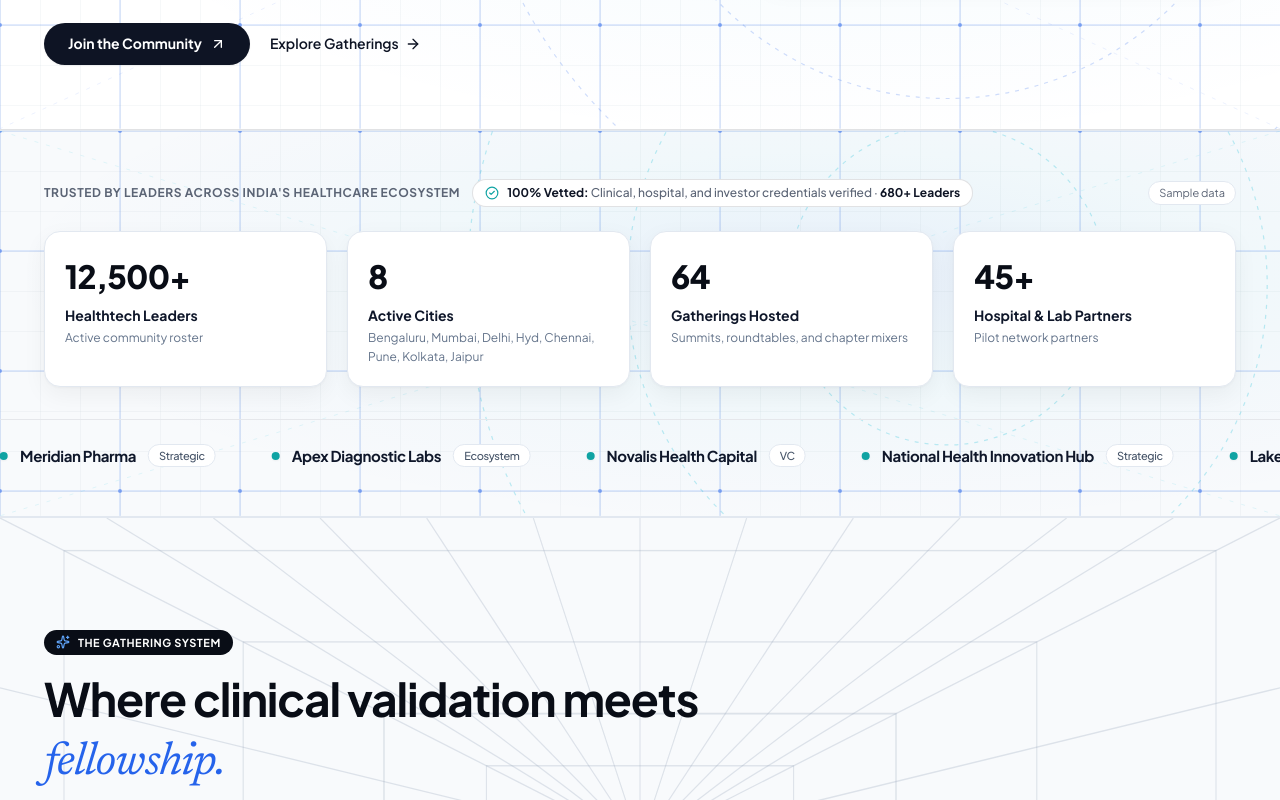
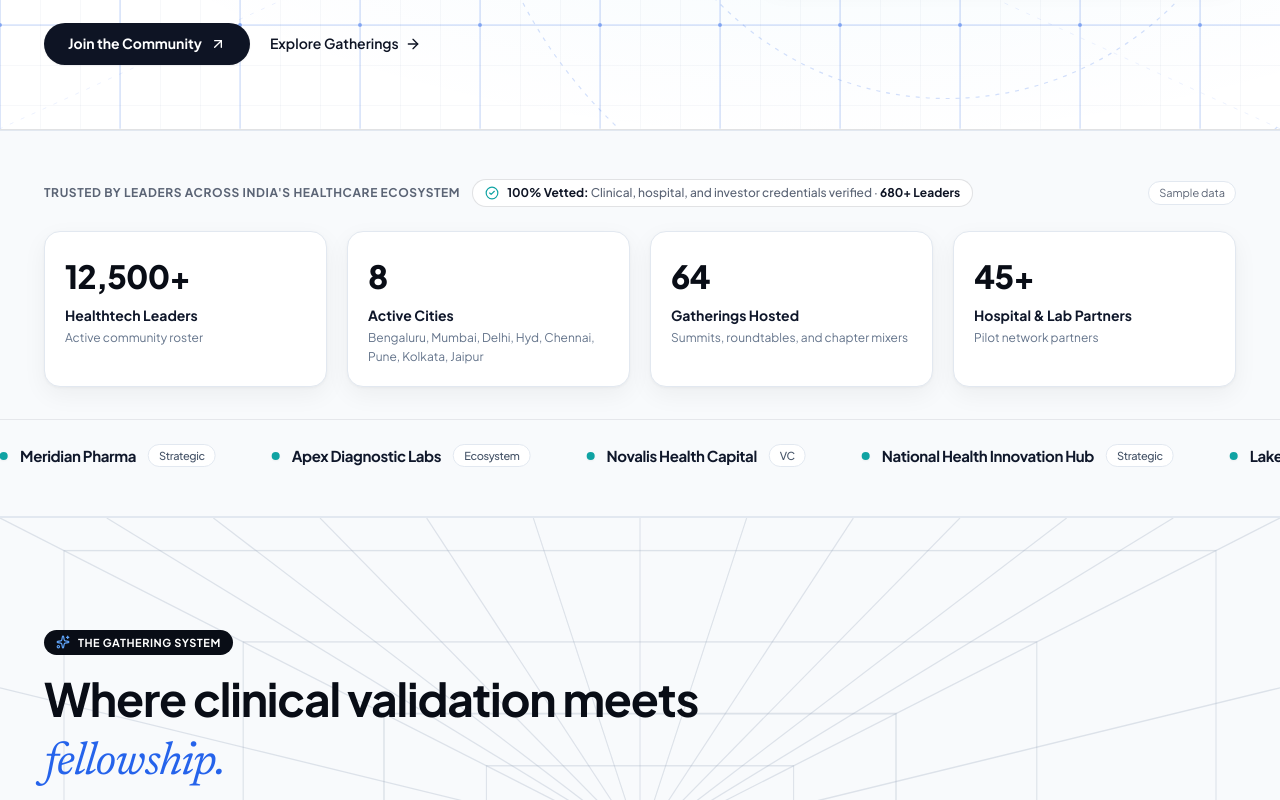
Before and after one commit to harshmakhija24/THC-WEBSITE-REBUILD, a Next.js app: page / in a window 1280 px wide. Shown: the part 520-1320 px from the top of the page. Built offline with nearby package versions, Linux system fonts and the light colour scheme.

Commit message:
revert(grid): restore original main page background patterns, masks, and proof strip exactly

```diff
--- a/app/join/JoinClient.tsx
+++ b/app/join/JoinClient.tsx
@@ -92,7 +92,6 @@ export default function JoinClient() {
         <BackgroundPattern
           variant="tech-blueprint"
           strokeColor="rgba(148, 163, 184, 0.28)"
-          accentColor="emerald"
         />
 
         <div className="max-w-container mx-auto px-4 md:px-6 relative z-10">
@@ -338,7 +337,6 @@ export default function JoinClient() {
         <BackgroundPattern
           variant="tech-blueprint"
           strokeColor="rgba(148, 163, 184, 0.22)"
-          accentColor="cobalt"
         />
 
         <div className="max-w-container mx-auto px-4 md:px-6 relative z-10">
--- a/components/BackgroundPattern.tsx
+++ b/components/BackgroundPattern.tsx
@@ -4,31 +4,17 @@ type BackgroundPatternProps = {
   variant: "tech-blueprint" | "perspective" | "network-mesh" | "topography-flow" | "cyber-rays";
   className?: string;
   strokeColor?: string;
-  accentColor?: "cobalt" | "emerald" | "cyan";
 };
 
 export default function BackgroundPattern({
   variant,
   className = "",
   strokeColor,
-  accentColor = "cobalt",
 }: BackgroundPatternProps) {
-  // 1. Tech Blueprint Grid (Hero & Join): Clean architectural grid, visible telemetry arcs, and ambient glow
+  // 1. Tech Blueprint Grid (Hero): Clean architectural grid, visible telemetry arcs, and ambient glow
   if (variant === "tech-blueprint") {
-    const stroke = strokeColor || "rgba(148, 163, 184, 0.28)";
-    const majorStroke =
-      accentColor === "emerald"
-        ? "rgba(16, 185, 129, 0.25)"
-        : accentColor === "cyan"
-        ? "rgba(6, 182, 212, 0.25)"
-        : "rgba(37, 99, 235, 0.22)";
-    const dotColor =
-      accentColor === "emerald"
-        ? "rgba(16, 185, 129, 0.5)"
-        : accentColor === "cyan"
-        ? "rgba(6, 182, 212, 0.5)"
-        : "rgba(37, 99, 235, 0.5)";
-
+    const stroke = strokeColor || "rgba(148, 163, 184, 0.25)";
+    const majorStroke = "rgba(37, 99, 235, 0.22)";
     return (
       <div
         className={`absolute inset-0 pointer-events-none overflow-hidden select-none ${className}`}
@@ -48,7 +34,7 @@ export default function BackgroundPattern({
                 fill="none"
                 stroke={stroke}
                 strokeWidth="0.8"
-                strokeOpacity="0.75"
+                strokeOpacity="0.7"
               />
             </pattern>
 
@@ -56,34 +42,22 @@ export default function BackgroundPattern({
             <pattern id="bp-grid-major" width="120" height="120" patternUnits="userSpaceOnUse">
               <rect width="120" height="120" fill="none" stroke={majorStroke} strokeWidth="1.2" />
               {/* Clean corner micro-dots at intersections */}
-              <circle cx="0" cy="0" r="2" fill={dotColor} />
-              <circle cx="120" cy="0" r="2" fill={dotColor} />
-              <circle cx="0" cy="120" r="2" fill={dotColor} />
-              <circle cx="120" cy="120" r="2" fill={dotColor} />
+              <circle cx="0" cy="0" r="2" fill="rgba(37, 99, 235, 0.45)" />
+              <circle cx="120" cy="0" r="2" fill="rgba(37, 99, 235, 0.45)" />
+              <circle cx="0" cy="120" r="2" fill="rgba(37, 99, 235, 0.45)" />
+              <circle cx="120" cy="120" r="2" fill="rgba(37, 99, 235, 0.45)" />
             </pattern>
 
-            {/* Subtle radial ambient spotlight */}
-            <radialGradient id={`hero-spotlight-${accentColor}`} cx="65%" cy="38%" r="65%">
-              <stop
-                offset="0%"
-                stopColor={accentColor === "emerald" ? "#10B981" : "#2563EB"}
-                stopOpacity="0.08"
-              />
-              <stop
-                offset="50%"
-                stopColor={accentColor === "emerald" ? "#059669" : "#06B6D4"}
-                stopOpacity="0.03"
-              />
-              <stop
-                offset="100%"
-                stopColor={accentColor === "emerald" ? "#10B981" : "#2563EB"}
-                stopOpacity="0"
-              />
+            {/* Subtle radial ambient spotlight behind hero */}
+            <radialGradient id="hero-spotlight" cx="65%" cy="38%" r="65%">
+              <stop offset="0%" stopColor="#2563EB" stopOpacity="0.08" />
+              <stop offset="50%" stopColor="#06B6D4" stopOpacity="0.03" />
+              <stop offset="100%" stopColor="#2563EB" stopOpacity="0" />
             </radialGradient>
           </defs>
 
           {/* Ambient Spotlight */}
-          <rect width="100%" height="100%" fill={`url(#hero-spotlight-${accentColor})`} />
+          <rect width="100%" height="100%" fill="url(#hero-spotlight)" />
 
           {/* Minor Grid Layer */}
           <rect width="100%" height="100%" fill="url(#bp-grid-minor)" />
@@ -96,7 +70,7 @@ export default function BackgroundPattern({
           <line x1="100%" y1="0" x2="0" y2="100%" stroke={majorStroke} strokeWidth="1" strokeDasharray="4 8" strokeOpacity="0.4" />
 
           {/* Architectural Telemetry Arcs */}
-          <g stroke={majorStroke} strokeWidth="1.2" fill="none" strokeDasharray="4 6">
+          <g stroke="rgba(37, 99, 235, 0.20)" strokeWidth="1.2" fill="none" strokeDasharray="4 6">
             <circle cx="74%" cy="40%" r="160" />
             <circle cx="74%" cy="40%" r="320" />
             <circle cx="74%" cy="40%" r="480" />
@@ -167,15 +141,16 @@ export default function BackgroundPattern({
     );
   }
 
-  // 3. Network Mesh (Directory): Interconnected node lattice with architectural blueprint grid
+  // 3. Network Mesh (Directory): Interconnected node lattice representing India's healthtech ecosystem
   if (variant === "network-mesh") {
-    const stroke = strokeColor || "rgba(148, 163, 184, 0.22)";
-    const gridStroke = "rgba(148, 163, 184, 0.18)";
-    const majorStroke = "rgba(37, 99, 235, 0.16)";
-
+    const stroke = strokeColor || "rgba(148, 163, 184, 0.20)";
     return (
       <div
         className={`absolute inset-0 pointer-events-none overflow-hidden select-none ${className}`}
+        style={{
+          maskImage: "radial-gradient(ellipse 90% 85% at 50% 45%, black 40%, transparent 95%)",
+          WebkitMaskImage: "radial-gradient(ellipse 90% 85% at 50% 45%, black 40%, transparent 95%)",
+        }}
         aria-hidden="true"
       >
         <svg
@@ -185,18 +160,6 @@ export default function BackgroundPattern({
           xmlns="http://www.w3.org/2000/svg"
         >
           <defs>
-            {/* Minor grid 40px */}
-            <pattern id="net-grid-minor" width="40" height="40" patternUnits="userSpaceOnUse">
-              <path d="M 40 0 L 0 0 0 40" fill="none" stroke={gridStroke} strokeWidth="0.8" />
-            </pattern>
-
-            {/* Major grid 120px */}
-            <pattern id="net-grid-major" width="120" height="120" patternUnits="userSpaceOnUse">
-              <rect width="120" height="120" fill="none" stroke={majorStroke} strokeWidth="1" />
-              <circle cx="0" cy="0" r="1.5" fill="rgba(37, 99, 235, 0.4)" />
-              <circle cx="120" cy="0" r="1.5" fill="rgba(37, 99, 235, 0.4)" />
-            </pattern>
-
             {/* Hexagonal Isometric Mesh */}
             <pattern id="hex-mesh" width="120" height="104" patternUnits="userSpaceOnUse">
               <path
@@ -212,15 +175,11 @@ export default function BackgroundPattern({
             </pattern>
           </defs>
 
-          {/* Blueprint Grid Layers */}
-          <rect width="100%" height="100%" fill="url(#net-grid-minor)" />
-          <rect width="100%" height="100%" fill="url(#net-grid-major)" />
-
           {/* Hex Mesh Pattern Fill */}
-          <rect width="100%" height="100%" fill="url(#hex-mesh)" opacity="0.85" />
+          <rect width="100%" height="100%" fill="url(#hex-mesh)" />
 
           {/* Large Constellation Network Lines connecting across the canvas */}
-          <g stroke={stroke} strokeWidth="1.2" fill="none">
+          <g stroke={stroke} strokeWidth="1" fill="none">
             <line x1="120" y1="180" x2="420" y2="280" />
             <line x1="420" y1="280" x2="780" y2="160" />
             <line x1="780" y1="160" x2="1140" y2="310" />
@@ -248,8 +207,8 @@ export default function BackgroundPattern({
             [1280, 480, "#2563EB"],
           ].map(([x, y, color], i) => (
             <g key={`hub-${i}`}>
-              <circle cx={x} cy={y} r="6" fill={color as string} fillOpacity="0.15" />
-              <circle cx={x} cy={y} r="2.5" fill={color as string} fillOpacity="0.7" />
+              <circle cx={x} cy={y} r="6" fill={color as string} fillOpacity="0.12" />
+              <circle cx={x} cy={y} r="2.5" fill={color as string} fillOpacity="0.6" />
             </g>
           ))}
         </svg>
@@ -257,15 +216,16 @@ export default function BackgroundPattern({
     );
   }
 
-  // 4. Topography / Flow Trajectory (Audience & Steps): Subtle architectural contour waves + blueprint grid
+  // 4. Topography / Flow Trajectory (Audience & Steps): Subtle architectural contour waves
   if (variant === "topography-flow") {
-    const stroke = strokeColor || "rgba(148, 163, 184, 0.22)";
-    const gridStroke = "rgba(148, 163, 184, 0.18)";
-    const majorStroke = "rgba(37, 99, 235, 0.16)";
-
+    const stroke = strokeColor || "rgba(148, 163, 184, 0.20)";
     return (
       <div
         className={`absolute inset-0 pointer-events-none overflow-hidden select-none ${className}`}
+        style={{
+          maskImage: "radial-gradient(ellipse 90% 80% at 50% 50%, black 40%, transparent 95%)",
+          WebkitMaskImage: "radial-gradient(ellipse 90% 80% at 50% 50%, black 40%, transparent 95%)",
+        }}
         aria-hidden="true"
       >
         <svg
@@ -274,21 +234,6 @@ export default function BackgroundPattern({
           preserveAspectRatio="none"
           xmlns="http://www.w3.org/2000/svg"
         >
-          <defs>
-            <pattern id="topo-grid-minor" width="40" height="40" patternUnits="userSpaceOnUse">
-              <path d="M 40 0 L 0 0 0 40" fill="none" stroke={gridStroke} strokeWidth="0.8" />
-            </pattern>
-            <pattern id="topo-grid-major" width="120" height="120" patternUnits="userSpaceOnUse">
-              <rect width="120" height="120" fill="none" stroke={majorStroke} strokeWidth="1" />
-              <circle cx="0" cy="0" r="1.5" fill="rgba(37, 99, 235, 0.4)" />
-              <circle cx="120" cy="0" r="1.5" fill="rgba(37, 99, 235, 0.4)" />
-            </pattern>
-          </defs>
-
-          {/* Continuous Blueprint Grid Layer */}
-          <rect width="100%" height="100%" fill="url(#topo-grid-minor)" />
-          <rect width="100%" height="100%" fill="url(#topo-grid-major)" />
-
           <g stroke={stroke} strokeWidth="1.2" fill="none">
             {/* Smooth architectural contour curves */}
             <path d="M -100 120 C 300 240, 800 60, 1540 180" />
--- a/components/ProofStrip.tsx
+++ b/components/ProofStrip.tsx
@@ -1,7 +1,6 @@
 import React from "react";
 import type { Stat, Partner } from "@/lib/types";
 import { CheckCircle2 } from "lucide-react";
-import BackgroundPattern from "./BackgroundPattern";
 
 type ProofStripProps = {
   stats: Stat[];
@@ -12,9 +11,8 @@ export default function ProofStrip({ stats, partners }: ProofStripProps) {
   const marqueePartners = [...partners, ...partners, ...partners];
 
   return (
-    <section className="border-y border-border-subtle bg-canvas-subtle py-8 sm:py-12 overflow-hidden relative">
-      <BackgroundPattern variant="tech-blueprint" strokeColor="rgba(148, 163, 184, 0.18)" accentColor="cyan" />
-      <div className="max-w-container mx-auto px-4 md:px-6 mb-6 sm:mb-8 relative z-10">
+    <section className="border-y border-border-subtle bg-canvas-subtle py-8 sm:py-12 overflow-hidden">
+      <div className="max-w-container mx-auto px-4 md:px-6 mb-6 sm:mb-8">
         <div className="flex flex-col md:flex-row md:items-center justify-between gap-3 sm:gap-4 mb-5 sm:mb-6">
           <div className="flex flex-wrap items-center gap-2.5 sm:gap-3">
             <p className="text-[11.5px] sm:text-[12px] uppercase tracking-wider text-slate font-bold">
```
